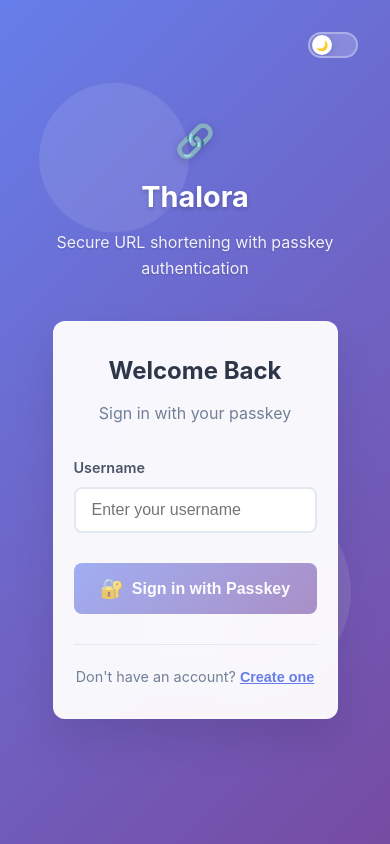
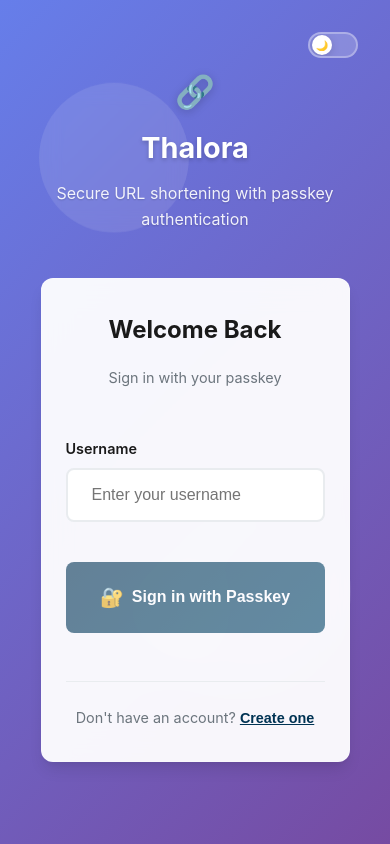
Before and after one commit to GordonBeeming/Thalora, a React (Create React App) app in the folder thalora-frontend/: page / in a window 390 px wide. Built offline with nearby package versions, Linux system fonts and the light colour scheme; no server answers.

Commit message:
Final accessibility and Login component improvements
Co-authored-by: GordonBeeming <5680199+GordonBeeming@users.noreply.github.com>

```diff
--- a/thalora-frontend/src/components/Login.css
+++ b/thalora-frontend/src/components/Login.css
@@ -3,41 +3,44 @@
   display: flex;
   align-items: center;
   justify-content: center;
-  background: linear-gradient(135deg, #667eea 0%, #764ba2 100%);
-  padding: 20px;
+  padding: var(--spacing-md);
 }
 
 .login__container {
-  background: white;
-  border-radius: 12px;
-  box-shadow: 0 20px 40px rgba(0, 0, 0, 0.1);
-  padding: 40px;
+  background: var(--surface);
+  border-radius: var(--border-radius-lg);
+  box-shadow: var(--shadow-lg);
+  padding: var(--spacing-xl);
   width: 100%;
-  max-width: 400px;
+  max-width: 420px;
   text-align: center;
+  border: 1px solid var(--border);
+  transition: all var(--transition-normal) var(--ease-in-out);
 }
 
 .login__header {
-  margin-bottom: 30px;
+  margin-bottom: var(--spacing-xl);
 }
 
 .login__title {
   font-size: 2rem;
   font-weight: 700;
-  color: #2d3748;
-  margin: 0 0 10px 0;
+  color: var(--text);
+  margin: 0 0 var(--spacing-sm) 0;
+  transition: color var(--transition-normal) var(--ease-in-out);
 }
 
 .login__subtitle {
-  color: #718096;
+  color: var(--text-muted);
   font-size: 1rem;
   margin: 0;
+  transition: color var(--transition-normal) var(--ease-in-out);
 }
 
 .login__form {
   display: flex;
   flex-direction: column;
-  gap: 20px;
+  gap: var(--spacing-lg);
 }
 
 .login__field {
@@ -48,42 +51,55 @@
   display: block;
   font-size: 0.9rem;
   font-weight: 600;
-  color: #4a5568;
-  margin-bottom: 8px;
+  color: var(--text);
+  margin-bottom: var(--spacing-xs);
+  transition: color var(--transition-normal) var(--ease-in-out);
 }
 
 .login__input {
   width: 100%;
-  padding: 12px 16px;
-  border: 2px solid #e2e8f0;
-  border-radius: 8px;
+  padding: var(--spacing-sm) var(--spacing-md);
+  border: 2px solid var(--border);
+  border-radius: var(--border-radius-md);
   font-size: 1rem;
-  transition: all 0.2s ease;
+  transition: all var(--transition-normal) var(--ease-in-out);
   box-sizing: border-box;
+  background-color: var(--surface);
+  color: var(--text);
 }
 
 .login__input:focus {
   outline: none;
-  border-color: #667eea;
-  box-shadow: 0 0 0 3px rgba(102, 126, 234, 0.1);
+  border-color: var(--primary);
+  box-shadow: 0 0 0 3px rgba(70, 203, 255, 0.15);
+}
+
+[data-theme="dark"] .login__input:focus {
+  box-shadow: 0 0 0 3px rgba(70, 203, 255, 0.25);
 }
 
 .login__input:disabled {
-  background-color: #f7fafc;
+  background-color: var(--ui-accent);
   cursor: not-allowed;
+  opacity: 0.7;
 }
 
 .login__error {
   display: flex;
   align-items: center;
-  gap: 8px;
-  padding: 12px;
-  background-color: #fed7d7;
-  border: 1px solid #feb2b2;
-  border-radius: 8px;
-  color: #c53030;
+  gap: var(--spacing-xs);
+  padding: var(--spacing-sm);
+  background-color: rgba(220, 53, 69, 0.1);
+  border: 1px solid rgba(220, 53, 69, 0.3);
+  border-radius: var(--border-radius-md);
+  color: var(--error);
   font-size: 0.9rem;
   text-align: left;
+}
+
+[data-theme="dark"] .login__error {
+  background-color: rgba(239, 68, 68, 0.15);
+  border-color: rgba(239, 68, 68, 0.4);
 }
 
 .login__error-icon {
@@ -91,25 +107,47 @@
 }
 
 .login__submit {
-  background: linear-gradient(135deg, #667eea 0%, #764ba2 100%);
-  color: white;
+  background: linear-gradient(135deg, var(--primary) 0%, #004466 100%);
+  color: var(--surface);
   border: none;
-  border-radius: 8px;
-  padding: 14px 24px;
+  border-radius: var(--border-radius-md);
+  padding: var(--spacing-md) var(--spacing-lg);
   font-size: 1rem;
   font-weight: 600;
   cursor: pointer;
-  transition: all 0.2s ease;
+  transition: all var(--transition-normal) var(--ease-in-out);
   display: flex;
   align-items: center;
   justify-content: center;
-  gap: 8px;
-  margin-top: 10px;
+  gap: var(--spacing-xs);
+  margin-top: var(--spacing-sm);
+  position: relative;
+  overflow: hidden;
+}
+
+[data-theme="dark"] .login__submit {
+  background: linear-gradient(135deg, var(--primary) 0%, #58d1ff 100%);
+  color: var(--accent);
+}
+
+.login__submit::before {
+  content: '';
+  position: absolute;
+  top: 0;
+  left: -100%;
+  width: 100%;
+  height: 100%;
+  background: linear-gradient(90deg, transparent, rgba(255, 255, 255, 0.2), transparent);
+  transition: left var(--transition-normal) var(--ease-in-out);
+}
+
+.login__submit:hover::before {
+  left: 100%;
 }
 
 .login__submit:hover:not(:disabled) {
   transform: translateY(-2px);
-  box-shadow: 0 10px 20px rgba(102, 126, 234, 0.3);
+  box-shadow: var(--shadow-lg);
 }
 
 .login__submit:active:not(:disabled) {
@@ -123,15 +161,25 @@
   box-shadow: none;
 }
 
+.login__submit:focus-visible {
+  outline: 2px solid var(--accent);
+  outline-offset: 2px;
+}
+
 .login__submit-icon {
   font-size: 1.2rem;
+  transition: transform var(--transition-normal) var(--ease-in-out);
+}
+
+.login__submit:hover .login__submit-icon {
+  transform: scale(1.1);
 }
 
 .login__loading-spinner {
   width: 20px;
   height: 20px;
   border: 2px solid rgba(255, 255, 255, 0.3);
-  border-top: 2px solid white;
+  border-top: 2px solid currentColor;
   border-radius: 50%;
   animation: spin 1s linear infinite;
 }
@@ -142,13 +190,13 @@
 }
 
 .login__footer {
-  margin-top: 30px;
-  padding-top: 20px;
-  border-top: 1px solid #e2e8f0;
+  margin-top: var(--spacing-xl);
+  padding-top: var(--spacing-md);
+  border-top: 1px solid var(--border);
 }
 
 .login__switch {
-  color: #718096;
+  color: var(--text-muted);
   font-size: 0.9rem;
   margin: 0;
 }
@@ -156,16 +204,22 @@
 .login__switch-button {
   background: none;
   border: none;
-  color: #667eea;
+  color: var(--primary);
   font-weight: 600;
   cursor: pointer;
   text-decoration: underline;
   padding: 0;
   font-size: inherit;
+  transition: color var(--transition-normal) var(--ease-in-out);
 }
 
 .login__switch-button:hover:not(:disabled) {
-  color: #5a67d8;
+  color: var(--accent);
+}
+
+.login__switch-button:focus-visible {
+  outline: 2px solid var(--primary);
+  outline-offset: 2px;
 }
 
 .login__switch-button:disabled {
@@ -174,19 +228,25 @@
 }
 
 .login__warning {
-  margin-top: 20px;
-  padding: 12px;
-  background-color: #fef5e7;
-  border: 1px solid #f6e05e;
-  border-radius: 8px;
-  color: #d69e2e;
+  margin-top: var(--spacing-md);
+  padding: var(--spacing-sm);
+  background-color: rgba(245, 158, 11, 0.1);
+  border: 1px solid rgba(245, 158, 11, 0.3);
+  border-radius: var(--border-radius-md);
+  color: #d97706;
   font-size: 0.85rem;
   text-align: left;
 }
 
+[data-theme="dark"] .login__warning {
+  background-color: rgba(245, 158, 11, 0.15);
+  border-color: rgba(245, 158, 11, 0.4);
+  color: #fbbf24;
+}
+
 .login__warning-icon {
   font-size: 1.2rem;
-  margin-right: 8px;
+  margin-right: var(--spacing-xs);
 }
 
 .login__warning p {
@@ -197,14 +257,51 @@
 /* Responsive design */
 @media (max-width: 480px) {
   .login {
-    padding: 10px;
+    padding: var(--spacing-sm);
   }
 
   .login__container {
-    padding: 30px 20px;
+    padding: var(--spacing-lg) var(--spacing-md);
   }
 
   .login__title {
     font-size: 1.5rem;
   }
+
+  .login__subtitle {
+    font-size: 0.9rem;
+  }
+
+  .login__form {
+    gap: var(--spacing-md);
+  }
 }
+
+/* Accessibility & Motion Preferences */
+@media (prefers-reduced-motion: reduce) {
+  .login__submit::before,
+  .login__submit:hover::before {
+    display: none;
+  }
+
+  .login__submit:hover:not(:disabled),
+  .login__submit:hover .login__submit-icon {
+    transform: none;
+  }
+
+  .login__loading-spinner {
+    animation: none;
+  }
+}
+
+@media (prefers-contrast: high) {
+  .login__container {
+    border-width: 2px;
+  }
+
+  .login__input,
+  .login__error,
+  .login__warning {
+    border-width: 2px;
+  }
+}
--- a/thalora-frontend/src/components/Login.tsx
+++ b/thalora-frontend/src/components/Login.tsx
@@ -63,18 +63,20 @@ const Login: React.FC<LoginProps> = ({ onLoginSuccess, onSwitchToRegister }) =>
             <input
               type="text"
               id="username"
-              className="login__input"
+              className={`login__input ${error ? 'error' : ''}`}
               value={username}
               onChange={(e) => setUsername(e.target.value)}
               placeholder="Enter your username"
               disabled={isLoading}
               autoComplete="username webauthn"
+              aria-describedby={error ? 'username-error' : undefined}
+              aria-invalid={!!error}
             />
           </div>
 
           {error && (
-            <div className="login__error">
-              <span className="login__error-icon">⚠️</span>
+            <div className="login__error" id="username-error" role="alert">
+              <span className="login__error-icon" aria-hidden="true">⚠️</span>
               {error}
             </div>
           )}
@@ -83,15 +85,16 @@ const Login: React.FC<LoginProps> = ({ onLoginSuccess, onSwitchToRegister }) =>
             type="submit"
             className="login__submit"
             disabled={isLoading || !username.trim()}
+            aria-label={isLoading ? 'Authenticating with passkey' : 'Sign in with passkey'}
           >
             {isLoading ? (
               <>
-                <div className="login__loading-spinner"></div>
+                <div className="login__loading-spinner" aria-hidden="true"></div>
                 Authenticating...
               </>
             ) : (
               <>
-                <span className="login__submit-icon">🔐</span>
+                <span className="login__submit-icon" aria-hidden="true">🔐</span>
                 Sign in with Passkey
               </>
             )}
@@ -106,6 +109,7 @@ const Login: React.FC<LoginProps> = ({ onLoginSuccess, onSwitchToRegister }) =>
               className="login__switch-button"
               onClick={onSwitchToRegister}
               disabled={isLoading}
+              aria-label="Switch to registration form"
             >
               Create one
             </button>
```
